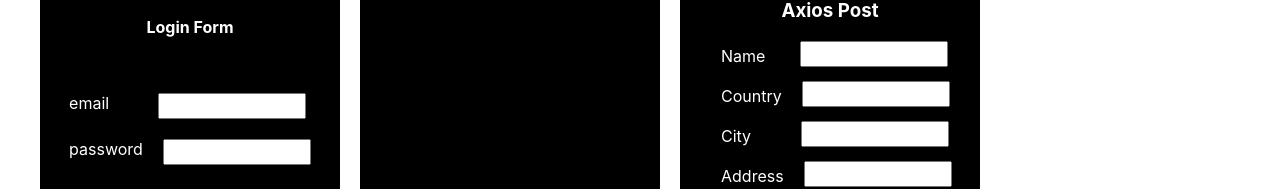
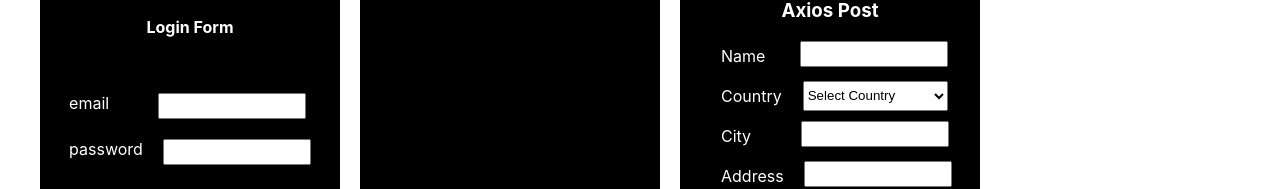
Before and after one commit to AbrahamDulla/React-Learning, a React (Create React App) app: page / in a window 1280 px wide. Shown: the part 161-350 px from the top of the page. Built offline with nearby package versions, Linux system fonts and the light colour scheme; no server answers.

Commit message:
login.jsx

```diff
--- a/src/Components/login.jsx
+++ b/src/Components/login.jsx
@@ -8,7 +8,7 @@
 const Login = () => {
   const [item, setItem] = useState([]);
 
-  const [name, setName] = useState("");
+  const [name, setName] = useState([""]);
   const [email, setEmail] = useState("");
   const [country, setCountry] = useState("");
   const [address, setAddress] = useState("");
@@ -20,7 +20,7 @@
     const user = { name, email, country, address, city };
 
     axios
-      .post(`https://jsonplaceholder.typicode.com/posts `, user)
+      .post(`https://jsonplaceholder.typicode.com/posts`, user)
       .then((response) => {
         console.log(response.data);
       })
@@ -89,12 +89,17 @@
             </div>
             <div className="each-rows">
               <label className="label">Country</label>
-              <input
-                style={{ width: 140, height: 20, marginLeft: -15 }}
-                type="text"
+              <select
+                style={{ width: 145, height: 30, marginLeft: -14 }}
                 value={country}
                 onChange={(event) => setCountry(event.target.value)}
-              />
+              >
+                <option value=""> Select Country </option>
+                <option value="Ethiopia">Ethiopia</option>
+                <option value="Eritrea">Eritrea</option>
+                <option value="Somalia">Somalia</option>
+              </select>
+              {/* {selectedColor && <p>You selected {selectedColor}.</p>} */}
             </div>
             <div className="each-rows">
               <label className="label">City</label>
```
